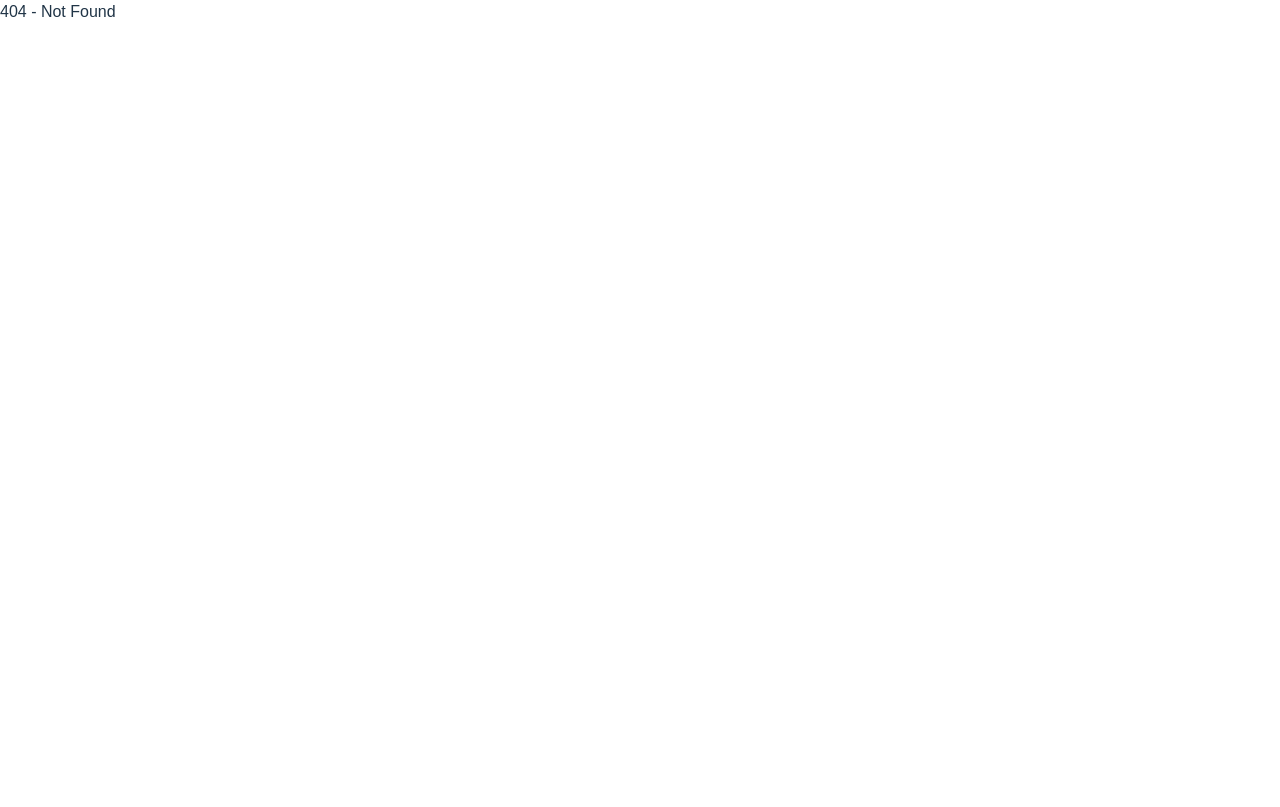
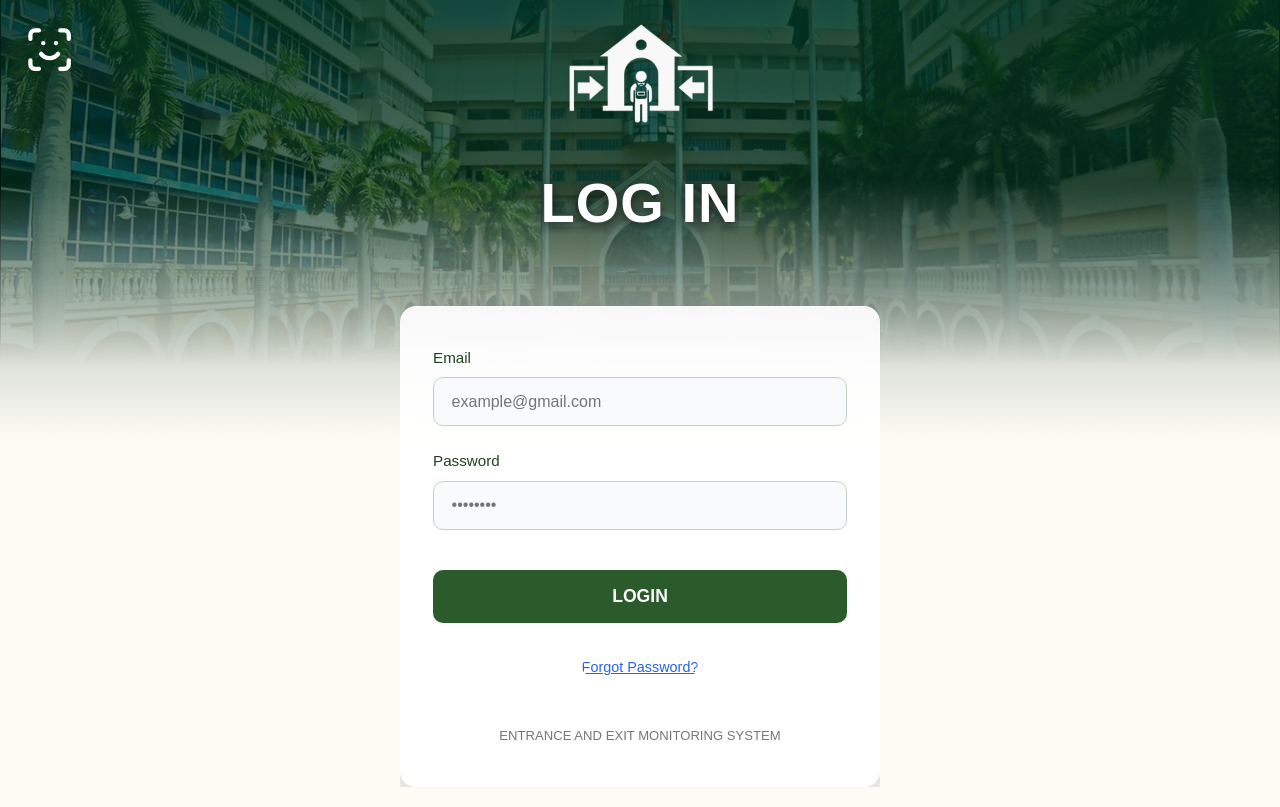
Before and after one commit to jalzoren/Entrance-and-Exit-Monitoring-PLP-Students, a React (Vite) app in the folder plp-student-monitoring/: page / in a window 1280 px wide. Before the commit this address had no page. Built offline with nearby package versions, Linux system fonts and the light colour scheme.

Commit message:
Fixes CSS

```diff
--- a/plp-student-monitoring/src/App.css
+++ b/plp-student-monitoring/src/App.css
@@ -6,7 +6,6 @@ html, body {
   margin: 0;
   padding: 0;
   height: 100%;
-  font-family: 'Arial', sans-serif;
 }
 * {
   margin: 0;
--- a/plp-student-monitoring/src/App.jsx
+++ b/plp-student-monitoring/src/App.jsx
@@ -9,12 +9,17 @@ import Records from './adminpages/Records';
 import Students from './adminpages/Students';
 import Analytics from './adminpages/Analytics';
 
+
+import Forgot from './pages/ForgotPass';
+import Forgot2 from './pages/ForgotPass2';
 function App() {
   return (
     <BrowserRouter>
       <Routes>
         {/* Public route */}
-        <Route path="/login" element={<Login />} />
+        <Route path="/" element={<Login />} />
+        <Route path="/forgotpass" element={<Forgot />} />
+        <Route path="/forgotpass2" element={<Forgot2 />} />
 
         {/* Protected routes */}
         <Route>
--- a/plp-student-monitoring/src/css/ForgotPass.css
+++ b/plp-student-monitoring/src/css/ForgotPass.css
@@ -1,254 +1,209 @@
+/* ForgotPass.css – should be very similar to Login.css */
+
 .login-container {
   min-height: 100vh;
   width: 100vw;
-  display: flex;
-  justify-content: center;
-  align-items: flex-start;
-  background-image: url('../assets/MAIN.png');
+  background-image: url("../assets/MAIN.png");
   background-size: cover;
   background-position: center;
   background-repeat: no-repeat;
+  display: flex;
+  justify-content: center;
+  align-items: center;
+  position: relative;
+  padding: 20px;
 }
 
 .top-left-icon {
   position: absolute;
-  top: 20px;
-  left: 20px;
-  font-size: 3rem;
-  color: #fff;
+  top: 24px;
+  left: 24px;
+  font-size: 3.2rem;
+  color: white;
   cursor: pointer;
   z-index: 10;
+  transition: color 0.25s;
 }
 
 .top-left-icon:hover {
   color: #d99201;
 }
 
-.login-content {
+.login-wrapper {
   width: 100%;
+  max-width: 480px;
   display: flex;
   flex-direction: column;
   align-items: center;
+  gap: 2rem;
 }
 
-.logined {
-  margin-top: 10px;
-  text-align: center;
+.login-header-container {
+  display: flex;
+  flex-direction: column;
+  align-items: center;
+  gap: 1.2rem;               /* space between logo and title */
+  margin-bottom: 2.5rem;
 }
 
 .login-icon {
+  max-width: 180px;          /* ← adjust this value to your preference */
+  height: auto;
   display: block;
-  max-width: 300px;
-  height: auto;
-  margin: 0 auto;
 }
 
-.login-header h1 {
-  font-size: 5rem;
-  color: #fafafa;
-  margin: -80px 0 20px;
+.logintext {
   font-family: 'Oswald', sans-serif;
+  font-size: 3.5rem;
+  font-weight: 700;
+  color: #ffffff;
+  margin: 0;
+  text-shadow: 0 4px 12px rgba(0, 0, 0, 0.65);
+  letter-spacing: 1.5px;
+  line-height: 1.1;
+}
+.login-icon {
+  max-width: 220px;
+  height: auto;
+  margin-bottom: 1.2rem;
 }
 
-.login-box {
-  width: 450px;
-  padding: 1rem;
-  border-radius: 12px;
+.logintext {
+  font-family: "Oswald", sans-serif;
+  font-size: 3.5rem;
+  font-weight: 700;
+  color: #ffffff;
+  margin: 0;
+  text-shadow: 0 4px 12px rgba(0,0,0,0.65);
+  letter-spacing: 1px;
+}
+
+.login-card {
+  background: rgba(255, 255, 255, 0.92);
+  backdrop-filter: blur(10px);
+  border-radius: 16px;
+  padding: 2.5rem 2rem;
+  width: 100%;
+  box-shadow: 0 10px 40px rgba(0,0,0,0.22);
+  border: 1px solid rgba(255,255,255,0.25);
+}
+
+.form-description {
   text-align: center;
-  margin-top: 10px;
+  color: #4b5563;
+  margin: 0 0 1.8rem 0;
+  font-size: 1rem;
+  line-height: 1.5;
 }
 
 .login-form {
-  width: 100%;
-}
-
-.login-form input {
-  width: 100%;
-  padding: 0.75rem 1rem;
-  margin-bottom: 1rem;
-  border: 1px solid #ccc;
-  border-radius: 8px;
-  font-size: 1rem;
-  box-sizing: border-box;
+  display: flex;
+  flex-direction: column;
+  gap: 1.5rem;
 }
 
 .input-group {
   display: flex;
   flex-direction: column;
-  width: 100%;
-  margin-bottom: 1rem;
+  text-align: left;
 }
 
 .input-group label {
-  font-size: 0.8rem;
+  font-size: 0.95rem;
   color: #1f4220;
-  margin-bottom: 0.25rem;
-  text-align: left;
+  margin-bottom: 0.5rem;
+  font-weight: 500;
 }
 
-.input-group-row {
+.input-group input {
+  width: 100%;
+  padding: 0.9rem 1.1rem;
+  border: 1px solid #c4d1c4;
+  border-radius: 10px;
+  font-size: 1rem;
+  background: #f9fafb;
+}
+
+.input-group input:focus {
+  outline: none;
+  border-color: #2b5a2b;
+  box-shadow: 0 0 0 3px rgba(43,90,43,0.15);
+}
+
+/* ── Send code row ── */
+.input-with-button {
   display: flex;
   gap: 10px;
-  align-items: center;
-  width: 100%;
-  padding-bottom: 1rem;
 }
 
-.email-input {
-  flex: 3;  /* Takes 75% of the space */
-  padding: 0.75rem 1rem;
-  border: 1px solid #ccc;
-  border-radius: 8px;
-  font-size: 1rem;
-  height: 48px;
-  box-sizing: border-box;
-  margin-bottom: 0 !important; /* Override the margin-bottom from .login-form input */
+.input-with-button input {
+  flex: 1;
 }
 
 .send-code-button {
-  flex: 1;  /* Takes 25% of the space */
-  background-color: #2b5a2b;
+  padding: 0 1.5rem;
+  background: #548772;
   color: white;
-  font-size: 0.9rem;
   border: none;
-  border-radius: 8px;
+  border-radius: 10px;
+  font-weight: 600;
   cursor: pointer;
-  transition: background-color 0.3s;
-  padding: 0 10px;
-  height: 48px;
-  min-width: 80px;
   white-space: nowrap;
-  display: flex;
-  align-items: center;
-  justify-content: center;
-  box-sizing: border-box;
 }
 
 .send-code-button:hover {
-  background-color: #1f4220;
+  background: #3e6a5a;
 }
 
-.login-form button[type="submit"] {
-  width: 100%;
-  padding: 0.75rem;
-  border: none;
-  border-radius: 8px;
-  background-color: #2b5a2b;
-  color: white;
-  font-size: 1rem;
-  cursor: pointer;
-  transition: background-color 0.3s;
-}
-
-.login-form button[type="submit"]:hover {
-  background-color: #1f4220;
-}
-
-.back-to-home {
-  background: none;
-  border: none;
-  padding: 0;
-  margin-top: 0.5rem;
-  font-size: 0.8rem;
-  cursor: pointer;
-}
-
-.back-to-home a {
-  color: #007bff;
-  text-decoration: underline;
-}
-
-.back-to-home a:hover {
-  color: #0056b3;
-  text-decoration: underline;
-}
-
-.footer-text {
-  position: fixed;
-  bottom: 20px;
-  left: 50%;
-  transform: translateX(-50%);
-  font-size: 0.75rem;
-  color: #999;
-  text-align: center;
-}
-
-
-/* Add these styles to your existing ForgotPass.css */
-
-.password-input-wrapper {
-  width: 100%;
-  position: relative;
-}
-
-.password-input-wrapper input {
-  width: 100%;
-  padding: 0.75rem 1rem;
-  border: 1px solid #ccc;
-  border-radius: 8px;
-  font-size: 1rem;
-  box-sizing: border-box;
-}
-
-.checkbox-group {
-  display: flex;
-  align-items: center;
-  margin: 15px 0;
-  text-align: left;
-}
-
-.checkbox-label {
-  display: flex;
-  align-items: center;
-  cursor: pointer;
-  color: #333;
-  font-size: 0.9rem;
-}
-
-.checkbox-label input[type="checkbox"] {
-  width: auto;
-  margin-right: 8px;
-  margin-bottom: 0;
-  cursor: pointer;
-  accent-color: #2b5a2b; /* Makes checkbox match your theme color */
-}
-
-.checkbox-text {
-  user-select: none;
-}
-
-.confirm-button {
-  width: 100%;
-  padding: 0.75rem;
-  border: none;
-  border-radius: 8px;
-  background-color: #2b5a2b;
-  color: white;
-  font-size: 1rem;
-  cursor: pointer;
-  transition: background-color 0.3s;
-  margin-top: 10px;
-}
-
-.confirm-button:hover {
-  background-color: #1f4220;
-}
-
-/* Optional: Add eye icon for password visibility (if you want to use icons instead of checkbox) */
+/* ── Password with eye icon ── */
 .password-input-wrapper {
   position: relative;
 }
 
-.eye-icon {
+.show-password-btn {
   position: absolute;
   right: 12px;
   top: 50%;
   transform: translateY(-50%);
+  background: none;
+  border: none;
+  color: #6b7280;
+  font-size: 1.2rem;
   cursor: pointer;
-  color: #666;
-  font-size: 1.2rem;
+  padding: 0;
 }
 
-.eye-icon:hover {
-  color: #2b5a2b;
+.confirm-button {
+  margin-top: 1.2rem;
+  padding: 1rem;
+  background: #2b5a2b;
+  color: white;
+  border: none;
+  border-radius: 10px;
+  font-size: 1.1rem;
+  font-weight: 600;
+  cursor: pointer;
 }
+
+.confirm-button:hover {
+  background: #1f4220;
+}
+
+.form-footer {
+  margin-top: 2rem;
+  text-align: center;
+}
+
+.back-to-login {
+  background: none;
+  border: none;
+  color: #2563eb;
+  font-size: 0.95rem;
+  cursor: pointer;
+  padding: 0;
+}
+
+.back-to-login a {
+  color: inherit;
+  text-decoration: underline;
+}
--- a/plp-student-monitoring/src/css/Login.css
+++ b/plp-student-monitoring/src/css/Login.css
@@ -1,157 +1,159 @@
-
+/* Main full-screen container */
 .login-container {
   min-height: 100vh;
   width: 100vw;
-
-  display: flex;
-  justify-content: center;
-  align-items: flex-start;
-
   background-image: url('../assets/MAIN.png');
   background-size: cover;
   background-position: center;
   background-repeat: no-repeat;
+  display: flex;
+  justify-content: center;
+  align-items: center;          /* ← changed to center vertically too */
+  position: relative;
+  padding: 20px;
+  box-sizing: border-box;
 }
 
+/* Floating icon */
 .top-left-icon {
   position: absolute;
-  top: 20px;
-  left: 20px;
-  font-size: 3rem;
-  color: #fff;
+  top: 24px;
+  left: 24px;
+  font-size: 3.2rem;
+  color: white;
   cursor: pointer;
   z-index: 10;
+  transition: color 0.25s ease;
 }
 
 .top-left-icon:hover {
-  position: absolute;
-  top: 20px;
-  left: 20px;
-  font-size: 3rem;
   color: #d99201;
-  cursor: pointer;
-  z-index: 10;
 }
 
-
-
-.login-content {
+/* Central content wrapper – helps with max-width on large screens */
+.login-wrapper {
   width: 100%;
+  max-width: 480px;
   display: flex;
   flex-direction: column;
   align-items: center;
+  gap: 2rem;
 }
 
-/* Logo + title wrapper */
-.logined {
-  margin-top: 10px;
+/* Logo + title container */
+.login-header-container {
   text-align: center;
+  margin-bottom: 1.5rem;
 }
 
-/* Logo image */
 .login-icon {
+  max-width: 220px;           /* adjust based on your logo size */
+  height: auto;
+  margin-bottom: 1.2rem;
   display: block;
-  max-width: 300px;
-  height: auto;
-  margin: 0 auto;
 }
 
-/* Header */
-.login-header h1 {
-  font-size: 5rem;
-  color: #fafafa;
-  margin: -80px 0 20px; /* overlap logo cleanly */
+.logintext {
   font-family: 'Oswald', sans-serif;
+  font-size: 3.8rem;
+  font-weight: 700;
+  color: #ffffff;
+  margin: 0;
+  text-shadow:
+    0 4px 12px rgba(0,0,0,0.65),
+    0 2px 6px rgba(0,0,0,0.4);
+  letter-spacing: 1px;
 }
 
-/* Login box */
-.login-box {
-  width: 450px;
-  padding: 1rem;
-  border-radius: 12px;
-  text-align: center;
-  margin-top: 10px;
+/* Card-like form container */
+.login-card {
+  backdrop-filter: blur(10px);
+  -webkit-backdrop-filter: blur(10px);
+  border-radius: 16px;
+  padding: 2.5rem 2rem;
+  width: 100%;
+  box-shadow: 0 10px 40px rgba(0, 0, 0, 0.22);
+  border: 1px solid rgba(255,255,255,0.25);
 }
 
-/* Inputs */
-.login-form input {
-  width: 100%;
-  padding: 0.75rem 1rem;
-  margin-bottom: 1rem;
-  border: 1px solid #ccc;
-  border-radius: 8px;
-  font-size: 1rem;
-  gap: 10px;
+/* Form elements */
+.login-form {
+  display: flex;
+  flex-direction: column;
+  gap: 1.4rem;
 }
 
 .input-group {
   display: flex;
   flex-direction: column;
+  text-align: left;
 }
 
 .input-group label {
-  font-size: 0.8rem;
+  font-size: 0.95rem;
   color: #1f4220;
-  margin-bottom: 0.25rem;
-  text-align: left;
+  margin-bottom: 0.5rem;
+  font-weight: 500;
 }
 
-
-/* Password container */
-.password-container {
-  position: relative;
+.login-form input {
+  width: 100%;
+  padding: 0.9rem 1.1rem;
+  border: 1px solid #c4d1c4;
+  border-radius: 10px;
+  font-size: 1rem;
+  background: #f9fafb;
+  transition: border-color 0.2s, box-shadow 0.2s;
 }
 
-.show-password {
-  position: absolute;
-  right: 10px;
-  top: 50%;
-  transform: translateY(-50%);
-  cursor: pointer;
+.login-form input:focus {
+  outline: none;
+  border-color: #2b5a2b;
+  box-shadow: 0 0 0 3px rgba(43, 90, 43, 0.15);
 }
 
 /* Button */
-.login-form button {
-  width: 100%;
-  padding: 0.75rem;
+.login-button {
+  margin-top: 1rem;
+  padding: 1rem;
+  background: #2b5a2b;
+  color: white;
   border: none;
-  border-radius: 8px;
-  background-color: #2b5a2b;
-  color: white;
-  font-size: 1rem;
+  border-radius: 10px;
+  font-size: 1.1rem;
+  font-weight: 600;
   cursor: pointer;
-  transition: background-color 0.3s;
+  transition: background 0.25s;
 }
 
-.login-form button:hover {
-  background-color: #1f4220;
+.login-button:hover {
+  background: #1f4220;
+}
+
+/* Footer links & text */
+.form-footer {
+  margin-top: 1.5rem;
+  text-align: center;
 }
 
 .forgot-password-button {
-  background: none;        /* no background at all */
-  border: none;            /* remove border */
-  padding: 0;              /* remove default padding */
-  margin-top: 0.5rem;      /* small spacing from login button */
-  font-size: 0.8rem;       /* smaller text but still visible */
-  cursor: pointer;         /* pointer on hover */
+  background: none;
+  border: none;
+  color: #2563eb;
+  font-size: 0.9rem;
+  cursor: pointer;
+  padding: 0;
+  margin-bottom: 1.2rem;
 }
 
 .forgot-password-button a {
-  color: #007bff;
-  text-decoration: underline
+  color: inherit;
+  text-decoration: underline;
 }
 
-.forgot-password-button:hover a {
-  color: #0056b3;
-  text-decoration: underline;}
-
 .footer-text {
-  position: fixed;
-  bottom: 20px;
-  left: 50%;
-  transform: translateX(-50%);
-
-  font-size: 0.75rem;
-  color: #999;
-  text-align: center;
+  margin-top: 2rem;
+  font-size: 0.82rem;
+  color: #555;
+  opacity: 0.8;
 }
--- a/plp-student-monitoring/src/pages/ForgotPass.jsx
+++ b/plp-student-monitoring/src/pages/ForgotPass.jsx
@@ -1,79 +1,61 @@
+// src/pages/ForgotPassword.jsx  (Step 1)
 import { useState } from "react";
-import "../css/ForgotPass.css"; // <-- use dedicated CSS now
+import "../css/ForgotPass.css";
 import logo from "../assets/logo2.png";
 import { LuScanFace } from "react-icons/lu";
 
 export default function ForgotPassword() {
   const [email, setEmail] = useState("");
-  const [code, setCode] = useState("");
 
-  const handleSendCode = () => {
-    console.log("Send code to:", email);
-    // here you would call your backend API to send the code
-  };
-
-  const handleSubmit = (e) => {
+  const handleSendCode = (e) => {
     e.preventDefault();
-    console.log({ email, code });
-    // handle verification of code and password reset
+    console.log("Sending reset code to:", email);
+    // → Call your backend API here (e.g. axios.post('/api/forgot-password', { email }))
+    // → Show success message or go to next step after success
   };
 
   return (
     <div className="login-container">
-      <LuScanFace title="Go To Entry-Exit Students" className="top-left-icon" />
+      <LuScanFace
+        title="Go To Entry-Exit Students"
+        className="top-left-icon"
+      />
 
-      <div className="login-content">
-        <div className="logined">
-          <img src={logo} alt="Logo" className="login-icon" />
-          <div className="login-header">
-            <h1>FORGOT PASSWORD</h1>
-          </div>
+      <div className="login-wrapper">
+        <div className="login-header-container">
+          <img src={logo} alt="System Logo" className="login-icon" />
+          <h1 className="logintext">FORGOT PASSWORD</h1>
         </div>
 
-        <div className="login-box">
-          <form className="login-form" onSubmit={handleSubmit}>
+        <div className="login-card">
+          <p className="form-description">
+            Enter your email address and we'll send you a verification code.
+          </p>
+
+          <form className="login-form" onSubmit={handleSendCode}>
             <div className="input-group">
               <label htmlFor="email">Email</label>
-                <div className="input-group-row">
+              <div className="input-with-button">
                 <input
                   id="email"
-                    className="email-input"
-                    type="text"
+                  type="email"
                   placeholder="example@gmail.com"
                   value={email}
                   onChange={(e) => setEmail(e.target.value)}
+                  required
                 />
-                    <button
-                    type="button"
-                    className="send-code-button"
-                    onClick={handleSendCode}
-                    >
-                    Send
+                <button type="submit" className="send-code-button">
+                  Send Code
                 </button>
               </div>
             </div>
-
-
-            <div className="input-group">
-              <label htmlFor="code">Code</label>
-              <input
-                id="code"
-                type="text"
-                placeholder="Enter code"
-                value={code}
-                onChange={(e) => setCode(e.target.value)}
-              />
-            </div>
-
-            <a href="/forgot-password-2">
-              <button type="button">SUBMIT</button>
-            </a>
           </form>
 
-            <button type="button" className="back-to-home">
+          <div className="form-footer">
+            <button type="button" className="back-to-login">
               <a href="/">Back to Login</a>
             </button>
-
+          </div>
         </div>
       </div>
     </div>
--- a/plp-student-monitoring/src/pages/Login.jsx
+++ b/plp-student-monitoring/src/pages/Login.jsx
@@ -10,30 +10,37 @@ export default function Login() {
   const handleLogin = (e) => {
     e.preventDefault();
     console.log({ username, password });
+    // Later: call real login API here
   };
 
   return (
     <div className="login-container">
-      <LuScanFace   title="Go To Entry-Exit Students" className="top-left-icon"/>
+      {/* Floating top-left icon */}
+      <LuScanFace
+        title="Go To Entry-Exit Students"
+        className="top-left-icon"
+      />
 
-      <div className="login-content">
-        <div className="logined">
-          <img src={logo} alt="Logo" className="login-icon" />
-          <div className="login-header">
-            <h1>LOG IN</h1>
-          </div>
+      {/* Main centered content wrapper */}
+      <div className="login-wrapper">
+        {/* Logo + Title section */}
+        <div className="login-header-container">
+          <img src={logo} alt="System Logo" className="login-icon" />
+          <h1 className="logintext">LOG IN</h1>
         </div>
 
-        <div className="login-box">
+        {/* Form card */}
+        <div className="login-card">
           <form className="login-form" onSubmit={handleLogin}>
             <div className="input-group">
               <label htmlFor="username">Email</label>
               <input
                 id="username"
-      type="text"
+                type="email"          // ← changed to type="email" (better validation)
                 placeholder="example@gmail.com"
                 value={username}
                 onChange={(e) => setUsername(e.target.value)}
+                required
               />
             </div>
 
@@ -42,19 +49,23 @@ export default function Login() {
               <input
                 id="password"
                 type="password"
-      placeholder="Password"
+                placeholder="••••••••"
                 value={password}
                 onChange={(e) => setPassword(e.target.value)}
+                required
               />
               <span className="show-password"></span>
             </div>
 
-  <button type="submit">LOGIN</button>
+            <button type="submit" className="login-button">
+              LOGIN
+            </button>
           </form>
+
+          <div className="form-footer">
             <button type="button" className="forgot-password-button">
-    <a href="/forgot-password">Forgot Password?</a>
+              <a href="/forgotpass">Forgot Password?</a>
             </button>
-
 
             <p className="footer-text">
               ENTRANCE AND EXIT MONITORING SYSTEM
@@ -62,5 +73,6 @@ export default function Login() {
           </div>
         </div>
       </div>
+    </div>
   );
 }
```
Also changed, not shown: plp-student-monitoring/src/pages/ForgotPass2.jsx (+63 -45 lines), plp-student-monitoring/src/assets/logo2.png. Lines whose indentation alone changed are shown as unchanged.
